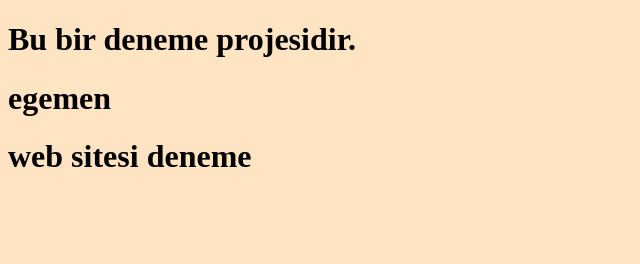
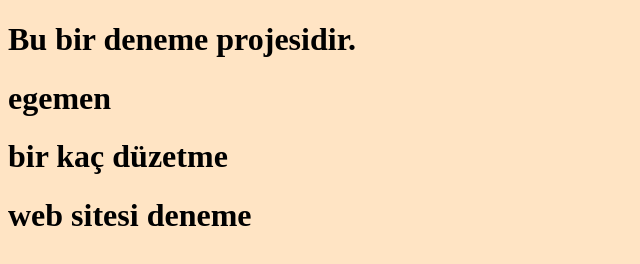
Before and after one commit to MaelStoorm/goit-new-try, a plain HTML site: page index.html in a window 1280 px wide. Shown: the whole page, without its empty margins (0-640 px from the left). Drawn offline with Linux system fonts and the light colour scheme.

Commit message:
kusurlar fixlendi

```diff
--- a/index.html
+++ b/index.html
@@ -12,6 +12,8 @@
         <h1>egemen</h1>
 
 
+<h1> bir kaç düzetme
 
+</h1>
                                                                   <h1>web sitesi deneme</h1>    </body>
 </html>
```
